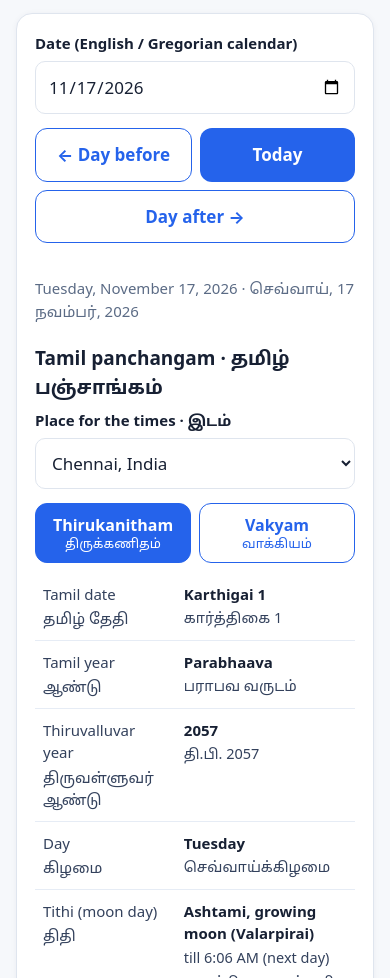
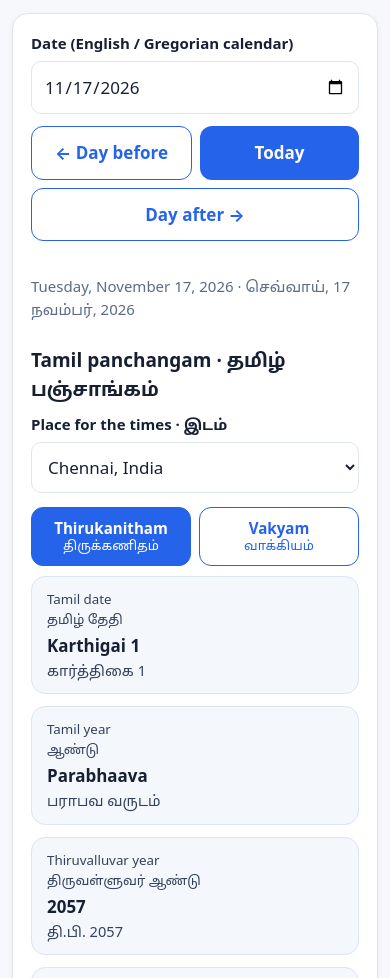
Before and after one commit to askmobiles/freenetsave-tools, a plain HTML site: page calendar-converter/index.html in a window 390 px wide. Shown: the part 305-1283 px from the top of the page. Drawn offline with Linux system fonts and the light colour scheme.

Commit message:
Calendar converter: full width layout, more calendars

```diff
--- a/calendar-converter/index.html
+++ b/calendar-converter/index.html
@@ -19,19 +19,27 @@
   .tam b{font-size:18px;line-height:1.3;overflow-wrap:anywhere}
   .tam small{display:block;font-size:14px;color:#33415c;margin-top:2px}
   h2.sec{font-size:19px;margin:22px 0 8px}
-  table.cal{width:100%;border-collapse:collapse;font-size:15px}
-  table.cal td{padding:10px 8px;border-bottom:1px solid #e6ecf5;vertical-align:top}
-  table.cal td:first-child{color:#33415c;width:44%}
-  table.cal td:first-child small{display:block;color:var(--muted);font-size:12.5px}
-  table.cal td:last-child{font-weight:700;overflow-wrap:anywhere}
+  .wrap{max-width:1680px;padding-left:clamp(12px,2.5vw,40px);padding-right:clamp(12px,2.5vw,40px)}
+  .card{font-size:clamp(15px,.55vw + 13px,19px)}
+  .top{display:grid;grid-template-columns:repeat(auto-fit,minmax(260px,1fr));gap:12px 16px;align-items:end}
+  .top .field{margin:0}.top .btnrow{margin:0}
+  table.cal,table.cal tbody{display:grid;grid-template-columns:repeat(auto-fill,minmax(min(100%,290px),1fr));gap:12px;width:100%}
+  table.cal tbody{grid-column:1/-1}
+  table.cal tr{display:block;background:#f4f7fc;border:1px solid #dde5f2;border-radius:14px;padding:13px 15px;min-width:0}
+  table.cal td{display:block;padding:0;border:0;overflow-wrap:anywhere}
+  table.cal td:first-child{color:#33415c;font-size:.88em;margin-bottom:5px}
+  table.cal td:first-child small{display:block;color:var(--muted);font-size:.9em}
+  table.cal td:last-child{font-weight:700;font-size:1.12em;line-height:1.35}
+  h2.sec{font-size:clamp(19px,1vw + 15px,26px);margin:26px 0 10px}
   .fine{font-size:13.5px;color:var(--muted);line-height:1.55;margin-top:14px}
   .fine b{color:#33415c}
   .tabs{display:flex;gap:8px;margin:6px 0 10px}
   .tabs button{flex:1;padding:11px 8px;border-radius:12px;border:1.5px solid var(--brand);background:#fff;color:var(--brand);font:inherit;font-weight:700;cursor:pointer;line-height:1.25}
   .tabs button small{display:block;font-weight:500;font-size:13px}
   .tabs button[aria-pressed="true"]{background:var(--brand);color:#fff}
-  table.cal td small.nat{color:#33415c;font-size:15px;font-weight:500;margin-top:2px;display:block}
-  table.cal td:last-child small{display:block;font-weight:500;font-size:14.5px;color:#33415c;margin-top:2px}
+  table.cal td small.nat{color:#33415c;font-size:1em;font-weight:500;display:block}
+  table.cal td:last-child small{display:block;font-weight:500;font-size:.86em;color:#33415c;margin-top:3px;unicode-bidi:plaintext;text-align:left}
+  .tabs{max-width:560px}.fine{max-width:1100px}
   .diff{background:#fff7e0;border:1px solid #f0d58a;border-radius:12px;padding:10px 12px;font-size:14px;margin:8px 0 0}
 </style>
 </head>
@@ -42,21 +50,21 @@
     <p class="sub">Pick a date and see it in the calendars people use around the world today, with the full Tamil panchangam.</p>
   </div>
   <div class="card">
-    <div class="field"><label for="d">Date (English / Gregorian calendar)</label><input id="d" type="date"></div>
-    <div class="btnrow"><button type="button" class="btn line" id="prev">← Day before</button><button type="button" class="btn" id="today">Today</button><button type="button" class="btn line" id="next">Day after →</button></div>
+    <div class="top"><div class="field"><label for="d">Date (English / Gregorian calendar)</label><input id="d" type="date"></div>
+    <div class="btnrow"><button type="button" class="btn line" id="prev">← Day before</button><button type="button" class="btn" id="today">Today</button><button type="button" class="btn line" id="next">Day after →</button></div></div>
     <p class="err" id="err"></p>
     <p class="lead" id="long" style="margin-top:14px"></p>
 
     <h2 class="sec">Tamil panchangam · தமிழ் பஞ்சாங்கம்</h2>
-    <div class="field"><label for="pl">Place for the times · இடம்</label><select id="pl"></select></div>
+    <div class="field" style="max-width:560px"><label for="pl">Place for the times · இடம்</label><select id="pl"></select></div>
     <div class="tabs"><button type="button" id="bT" aria-pressed="true">Thirukanitham<small>திருக்கணிதம்</small></button><button type="button" id="bV" aria-pressed="false">Vakyam<small>வாக்கியம்</small></button></div>
     <table class="cal" id="pan"></table>
     <p class="diff" id="diff" hidden></p>
 
     <h2 class="sec">Yearly thithi (remembrance day) · வருட திதி</h2>
     <p class="lead">Enter the date a loved one passed away. You get the Tamil month and thithi of that day, and the date it falls on this year.<br>இறந்த தேதியை இடுங்கள். அந்த நாளின் தமிழ் மாதம், திதி மற்றும் இந்த ஆண்டு திதி வரும் தேதி கிடைக்கும்.</p>
-    <div class="field"><label for="dd">Date of passing · இறந்த தேதி</label><input id="dd" type="date"></div>
-    <div class="field"><label for="dt">Time of passing, if you know it (in the place chosen above) · நேரம் (தெரிந்தால்)</label><input id="dt" type="time"></div>
+    <div class="top"><div class="field"><label for="dd">Date of passing · இறந்த தேதி</label><input id="dd" type="date"></div>
+    <div class="field"><label for="dt">Time of passing, if known (place chosen above) · நேரம் (தெரிந்தால்)</label><input id="dt" type="time"></div></div>
     <p class="err" id="derr"></p>
     <table class="cal" id="thi"></table>
     <p class="fine" id="thinote" hidden>The yearly thithi is found the Tamil way: the same Tamil month and the same thithi, on the day that thithi covers the afternoon. It uses the method (Thirukanitham or Vakyam) and the place chosen above. Without a time, the thithi at sunrise on the day of passing is used. Families and temples follow slightly different rules, so please confirm the date with your priest.<br>ஒரே தமிழ் மாதம், ஒரே திதி என்ற முறையில் கணிக்கப்படுகிறது. தேதியை உங்கள் குருக்களிடம் உறுதி செய்யுங்கள்.</p>
@@ -130,8 +138,13 @@ function panchang(y,m,d,lat,lon,k){var s=SYS[k||"t"],st=sunTimes(y,m,d,lat,lon),
   tithi:tn[0],tithiT:tn[1],tithiEnd:nextChange(elong,12,Jr),nak:NK[nk],nakT:NKT[nk],nakEnd:nextChange(s.moon,360/27,Jr),
   yoga:YG[yg],yogaT:YGT[yg],yogaEnd:nextChange(yogaL,360/27,Jr),kar:kn[0],karT:kn[1],karEnd:nextChange(elong,6,Jr),mrasi:RS[mr],mrasiT:RST[mr],
   rahu:part([8,2,7,5,6,4,3][w]),yama:part([5,4,3,2,1,7,6][w]),kuli:part([7,6,5,4,3,2,1][w])};}
+function lunar(y,m,d){var J=jd(y,m,d,0.5);function el(x){return n360(moon(x)-sun(x));}
+ function nm(x){var a=x-el(x)/12.19;for(var i=0;i<6;i++){var e=el(a);if(e>180)e-=360;a-=e/12.19;}return a;}
+ var a=nm(J),b=nm(a+32),r=Math.floor(sidSun(a)/30),r2=Math.floor(sidSun(b)/30),ti=Math.floor(el(J)/12),mi=(r+1)%12,adhik=r===r2;
+ var saka=y-78;if(m<=4&&mi>=9)saka=y-79;
+ return {mi:mi,adhik:adhik,ti:ti,saka:saka,yr:YR[((saka+11)%60+60)%60]};}
 function tithiAt(J,k){var s=SYS[k||"t"];return Math.floor(n360(s.moon(J)-s.sun(J))/12);}
-return {tamil:tamil,panchang:panchang,julian:julian,jd:jd,SYS:SYS,tithiAt:tithiAt,tithiName:tithiName,sunTimes:sunTimes,ssSun:ssSun,ssMoon:ssMoon,sidSun:sidSun,sidMoon:sidMoon};
+return {tamil:tamil,panchang:panchang,julian:julian,jd:jd,SYS:SYS,tithiAt:tithiAt,lunar:lunar,TI:TI,tithiName:tithiName,sunTimes:sunTimes,ssSun:ssSun,ssMoon:ssMoon,sidSun:sidSun,sidMoon:sidMoon};
 })();
 
 (function(){
@@ -140,6 +153,8 @@ var MN=["January","February","March","April","May","June","July","August","Septe
 var ZO=["Rat","Ox","Tiger","Rabbit","Dragon","Snake","Horse","Goat","Monkey","Rooster","Dog","Pig"],ZC="鼠牛虎兔龙蛇马羊猴鸡狗猪";
 var ML=["Medam","Edavam","Mithunam","Karkidakam","Chingam","Kanni","Thulam","Vrischikam","Dhanu","Makaram","Kumbham","Meenam"],MLN=["മേടം","ഇടവം","മിഥുനം","കർക്കടകം","ചിങ്ങം","കന്നി","തുലാം","വൃശ്ചികം","ധനു","മകരം","കുംഭം","മീനം"];
 var BN=["Boishakh","Joishtho","Asharh","Shrabon","Bhadro","Ashwin","Kartik","Ogrohayon","Poush","Magh","Falgun","Choitro"],BNN=["বৈশাখ","জ্যৈষ্ঠ","আষাঢ়","শ্রাবণ","ভাদ্র","আশ্বিন","কার্তিক","অগ্রহায়ণ","পৌষ","মাঘ","ফাল্গুন","চৈত্র"];
+var LM=["Chaitra","Vaisakha","Jyeshtha","Ashadha","Shravana","Bhadrapada","Ashwayuja","Kartika","Margasira","Pushya","Magha","Phalguna"],LMT=["చైత్రం","వైశాఖం","జ్యేష్ఠం","ఆషాఢం","శ్రావణం","భాద్రపదం","ఆశ్వయుజం","కార్తీకం","మార్గశిరం","పుష్యం","మాఘం","ఫాల్గుణం"],LMK=["ಚೈತ್ರ","ವೈಶಾಖ","ಜ್ಯೇಷ್ಠ","ಆಷಾಢ","ಶ್ರಾವಣ","ಭಾದ್ರಪದ","ಆಶ್ವಯುಜ","ಕಾರ್ತಿಕ","ಮಾರ್ಗಶಿರ","ಪುಷ್ಯ","ಮಾಘ","ಫಾಲ್ಗುಣ"];
+var CD=["初一","初二","初三","初四","初五","初六","初七","初八","初九","初十","十一","十二","十三","十四","十五","十六","十七","十八","十九","二十","廿一","廿二","廿三","廿四","廿五","廿六","廿七","廿八","廿九","三十"],CM=["正月","二月","三月","四月","五月","六月","七月","八月","九月","十月","冬月","腊月"],GZ=["甲乙丙丁戊己庚辛壬癸","子丑寅卯辰巳午未申酉戌亥"];
 var PL=[["Chennai, India",13.0827,80.2707,"Asia/Kolkata"],["Madurai, India",9.9252,78.1198,"Asia/Kolkata"],["Jaffna, Sri Lanka",9.6615,80.0255,"Asia/Colombo"],["Colombo, Sri Lanka",6.9271,79.8612,"Asia/Colombo"],["Singapore",1.3521,103.8198,"Asia/Singapore"],["Kuala Lumpur, Malaysia",3.139,101.6869,"Asia/Kuala_Lumpur"],["Dubai, UAE",25.2048,55.2708,"Asia/Dubai"],["London, UK",51.5074,-0.1278,"Europe/London"],["Paris, France",48.8566,2.3522,"Europe/Paris"],["Toronto, Canada",43.6532,-79.3832,"America/Toronto"],["New York, USA",40.7128,-74.006,"America/New_York"],["Sydney, Australia",-33.8688,151.2093,"Australia/Sydney"]];
 var sys="t";
 PL.forEach(function(p,i){var o=document.createElement("option");o.value=i;o.textContent=p[0];el("pl").appendChild(o);});
@@ -178,7 +193,7 @@ function show(){var v=el("d").value,p=v?v.split("-").map(Number):null;el("err").
   var df2=[];if(a.month!==o.month||a.day!==o.day)df2.push("Tamil date");if(a.tithi!==o.tithi)df2.push("tithi");if(a.nak!==o.nak)df2.push("nakshatra");if(a.yoga!==o.yoga)df2.push("yogam");if(a.kar!==o.kar)df2.push("karanam");
   el("diff").hidden=!df2.length;el("diff").textContent=df2.length?"On this day the two methods differ in: "+df2.join(", ")+". Tap "+(sys==="t"?"Vakyam":"Thirukanitham")+" above to compare.":"";
   var t=CAL.tamil(y,m,d,"t"),c=chinese("chinese",dt),ch="";
-  if(c){ch=row("Chinese lunar date",ord(c.d)+" day of the "+ord(c.m)+(c.leap?" (leap)":"")+" month","",intl("zh-CN","chinese",dt,{day:"numeric",month:"long",year:"numeric",timeZone:"UTC"}))+row("Zodiac year","Year of the "+ZO[((c.y-4)%12+12)%12],"Chinese year that began in "+c.y,ZC.charAt(((c.y-4)%12+12)%12)+"年");}
+  if(c){ch=row("Chinese lunar date",ord(c.d)+" day of the "+ord(c.m)+(c.leap?" (leap)":"")+" month","",GZ[0].charAt(((c.y-4)%10+10)%10)+GZ[1].charAt(((c.y-4)%12+12)%12)+"年 "+(c.leap?"闰":"")+CM[c.m-1]+CD[c.d-1])+row("Zodiac year","Year of the "+ZO[((c.y-4)%12+12)%12],"Chinese year that began in "+c.y,ZC.charAt(((c.y-4)%12+12)%12)+"年");}
   else ch=row("Chinese lunar date","Not available in this browser");
   el("chi").innerHTML=ch;
   h="";var x,k=chinese("dangi",dt),j=CAL.julian(y,m,d),ty=(m<=4&&t.rasi>=8)?y-1:y,doy=Math.round((dt-Date.UTC(y,0,1))/864e5)+1,L={day:"numeric",month:"long",year:"numeric",timeZone:"UTC"};
@@ -188,6 +203,8 @@ function show(){var v=el("d").value,p=v?v.split("-").map(Number):null;el("err").
   add("Persian (Solar Hijri)","persian","Iran and Afghanistan","fa-IR");
   add("Indian national (Saka)","indian","India's official civil calendar","hi-IN");
   var ky=y-(((m>8)||(m===8&&t.rasi>=4))?824:825),bg=bengali(y,m,d);
+  var lu=CAL.lunar(y,m,d),lt=(lu.ti<15?"Shukla (bright half) ":"Krishna (dark half) ")+(lu.ti===14?"Purnima":lu.ti===29?"Amavasya":CAL.TI[lu.ti%15]);
+  h+=row("Telugu / Kannada / Marathi (lunar)",(lu.adhik?"Adhika ":"")+LM[lu.mi]+", "+lt,"Shalivahana Saka "+lu.saka+", year "+lu.yr+". Month runs new moon to new moon",LMT[lu.mi]+" · "+LMK[lu.mi]+" · "+(lu.ti<15?"శుక్ల పక్షం":"కృష్ణ పక్షం"));
   h+=row("Malayalam (Kollam era)",t.day+" "+ML[t.rasi]+" "+ky,"Kerala. May differ by a day",num(t.day,"ml-IN")+" "+MLN[t.rasi]+" "+ky);
   h+=row("Bengali",bg[0],"Bangladesh national version",bg[1]);
   h+=row("Vikram Samvat year","Year "+(ty+57),"Nepal and North India. Year only, counted from mid-April","विक्रम संवत् "+String(ty+57).replace(/\d/g,function(c){return "०१२३४५६७८९".charAt(+c);}));
@@ -198,6 +215,7 @@ function show(){var v=el("d").value,p=v?v.split("-").map(Number):null;el("err").
   add("Ethiopian","ethiopic","13 months","am-ET");
   add("Coptic","coptic","Egypt's Coptic church","ar-EG");
   h+=row("Julian",j.d+" "+MN[j.m-1]+" "+j.y,"Used by some Orthodox churches",j.d+" "+new Intl.DateTimeFormat("ru",{month:"long",day:"numeric",timeZone:"UTC"}).format(new Date(Date.UTC(2001,j.m-1,5))).replace(/^\d+\s*/,"")+" "+j.y+" г.");
+  h+=row("Gregorian (English)",wd+", "+MN[m-1]+" "+d+", "+y,"The world's civil calendar");
   h+=row("ISO week",isoWeek(dt),"Used in business and Europe");
   h+=row("Day of the year","Day "+doy+" of "+y);
   h+=row("Julian Day Number",String(Math.floor(CAL.jd(y,m,d,12)+0.5)),"Used by astronomers");
@@ -222,9 +240,9 @@ function thithi(){var v=el("dd").value,out=el("thi"),er=el("derr");er.textConten
     return [e,list.map(fta).join(" / ")];}
   function r2(en,ta,ve,vt){return "<tr><td>"+en+"<small class='nat'>"+ta+"</small></td><td>"+ve+"<small>"+vt+"</small></td></tr>";}
   var G=[find(ty-1),find(ty),find(ty+1),find(ty+2)],inY=[],nxt=null;
-  G.forEach(function(g){var k=g.filter(function(c){return c.getUTCFullYear()===ty;});if(k.length)inY=inY.concat(g.length>1&&k.length===g.length?[g]:k.map(function(c){return [c];}));if(!nxt&&g.length&&g[g.length-1].toISOString().slice(0,10)>=todayS)nxt=g;});
+  G.forEach(function(g){var k=g.filter(function(c){return c.getUTCFullYear()===ty;});if(k.length)inY=inY.concat(g.length>1&&k.length===g.length?[g]:k.map(function(c){return [c];}));if(!nxt&&g.length&&g[g.length-1].toISOString().slice(0,10)>=todayS&&g[g.length-1].getUTCFullYear()>ty)nxt=g;});
   var a=inY.length?[inY.map(function(g){return cell(g)[0];}).join("<br>and "),inY.map(function(g){return cell(g)[1];}).join(" / ")]:["No thithi day falls inside "+ty+". See the next one below.","இந்த ஆண்டில் திதி நாள் இல்லை."],b=cell(nxt||[]);
-  out.innerHTML=r2("Tamil month of passing","இறந்த தமிழ் மாதம்",tm0.month+" "+tm0.day,tm0.monthT+" "+tm0.day)+r2("Thithi of passing","இறந்த திதி",tn[0],tn[1])+r2("Thithi in "+ty,ty+" திதி நாள்",a[0],a[1])+r2("Next thithi","அடுத்த திதி நாள்",b[0],b[1]);
+  out.innerHTML=r2("Tamil month of passing","இறந்த தமிழ் மாதம்",tm0.month+" "+tm0.day,tm0.monthT+" "+tm0.day)+r2("Thithi of passing","இறந்த திதி",tn[0],tn[1])+r2("Thithi in "+ty,ty+" திதி நாள்",a[0],a[1])+r2("The one after that","அதற்கு அடுத்த திதி நாள்",b[0],b[1]);
   el("thinote").hidden=false;}
 function setD(dt){el("d").value=dt.getUTCFullYear()+"-"+String(dt.getUTCMonth()+1).padStart(2,"0")+"-"+String(dt.getUTCDate()).padStart(2,"0");show();}
 function shift(n){var v=el("d").value;if(!v)return;var p=v.split("-").map(Number);setD(new Date(Date.UTC(p[0],p[1]-1,p[2]+n)));}
```
